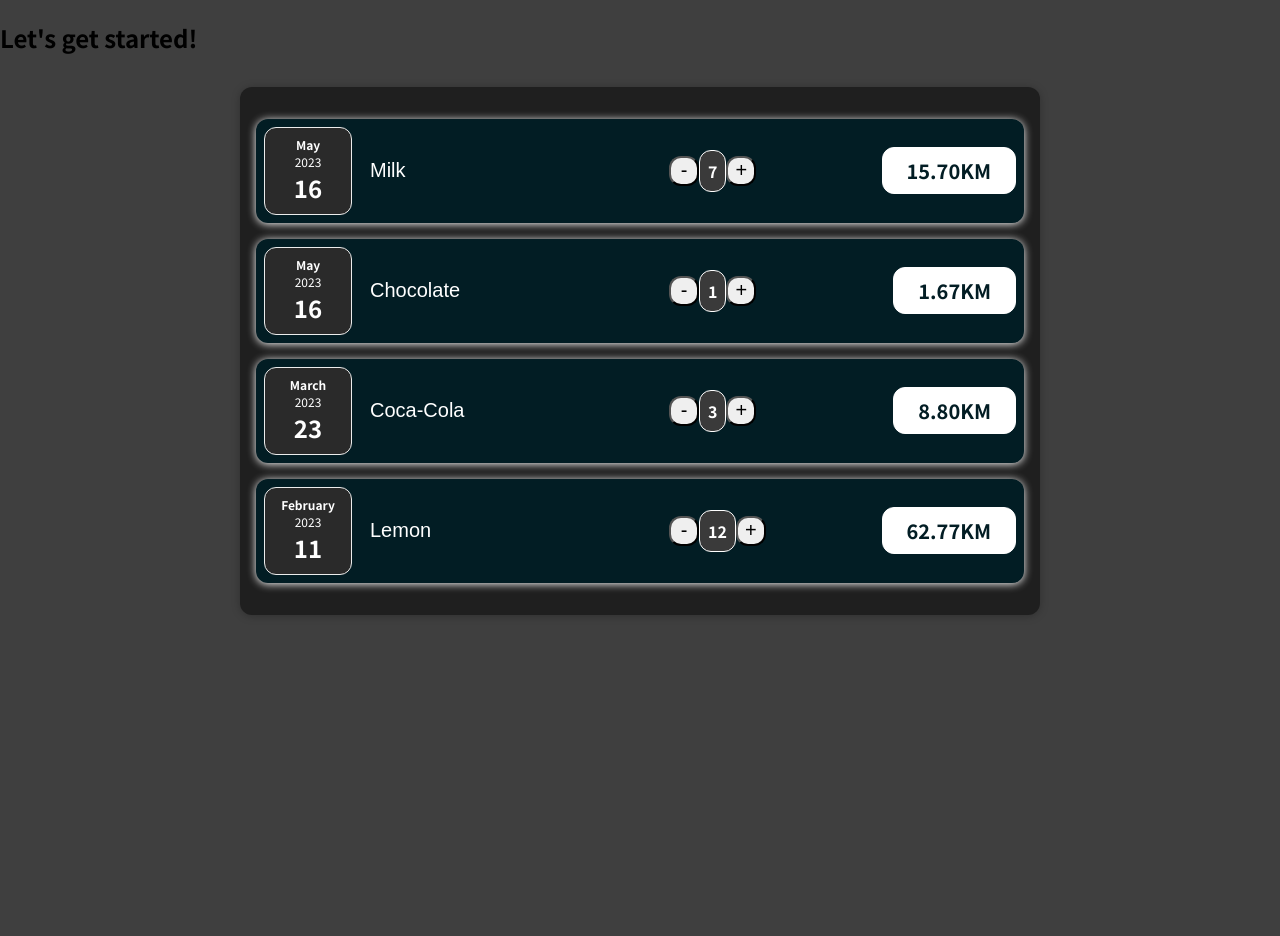
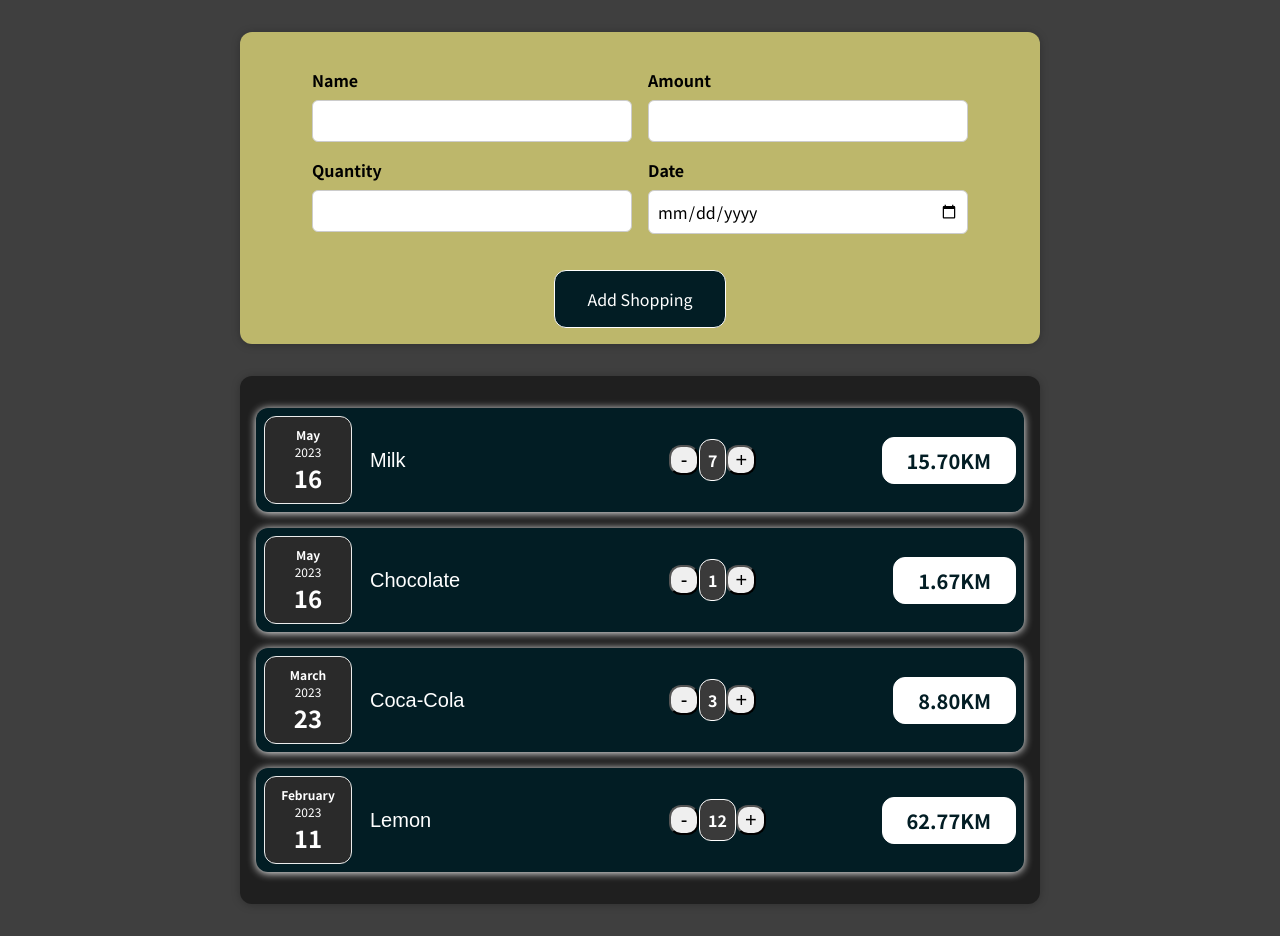
Before and after one commit to FarukTinjak/practice-app, a React (Create React App) app: page / in a window 1280 px wide. Before the commit the page ends 800 px from the top, so only its background shows below. Built offline with nearby package versions, Linux system fonts and the light colour scheme.

Commit message:
Add NewShopping to App.js

```diff
--- a/src/App.js
+++ b/src/App.js
@@ -1,6 +1,6 @@
 import React from "react";
 import Shoppings from "./components/Shoppings/Shoppings";
-
+import NewShopping from "./components/NewShopping/NewShopping";
 const App = () => {
   const shoppings = [
     {
@@ -40,7 +40,7 @@ const App = () => {
   // );
   return (
     <div>
-      <h2>Let's get started!</h2>
+      <NewShopping />
       <Shoppings items={shoppings} />
     </div>
   );
```
